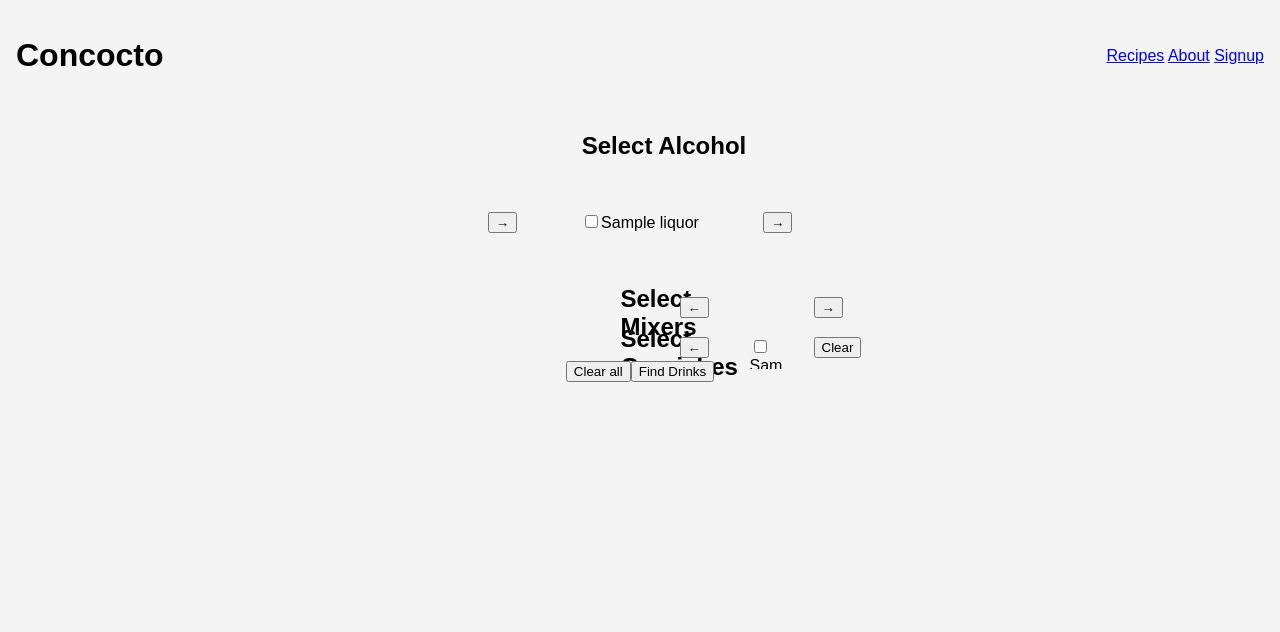
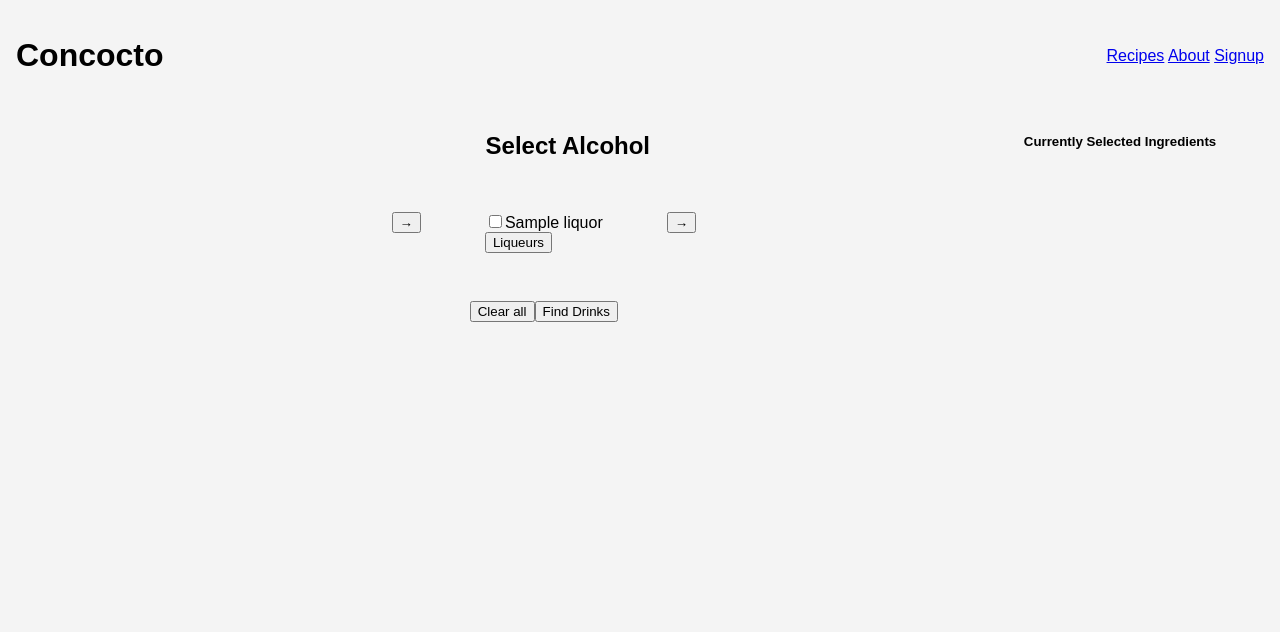
Before and after one commit to ethankellerhals/recipe-scraper, a Flask app: template templates/index.html in a window 1280 px wide. Shown: the top 632 px of the page. Run offline with Flask 3, Linux system fonts and the light colour scheme; the template is opened without the code that fills it: most values are stand-ins (such as "Sample title", 1, 10 or a date in 2020).

Commit message:
messed it up

```diff
--- a/static/styles.css
+++ b/static/styles.css
@@ -90,7 +90,9 @@ label {
 	overflow-y: auto;
 }
 .ingredients-checkboxes {
-	max-height: 600px;
+
+
+	max-height: 400px;
 	overflow-y: auto;
 }
 /* .buttons-container {
@@ -102,6 +104,10 @@ label {
 .main-buttons {
 	display: flex;
 	margin-top: 1em;
+}
+#currently-selected-ingredients-container {
+	top: 0;
+	display: flex;
 }
 
 /* .form-group {
--- a/templates/index.html
+++ b/templates/index.html
@@ -55,7 +55,11 @@
                     <div class="column checkboxes">
                         <div class="ingredients-checkboxes">
                             {% for liquor in liquors %}
-                                <label><input type="checkbox" name="liquors" value="{{ liquor }}">{{ liquor }}</label><br>
+                                <label><input type="checkbox" name="liquors" onchange="updateSelections('liquors', this)" value="{{ liquor }}">{{ liquor }}</label><br>
+                            {% endfor %}
+                            <button onclick="displayIngredients()">Liqueurs</button>
+                            {% for liqueur in liqueurs %}
+                                <label style="display: none;"><input type="checkbox" name="liqueurs" onchange="updateSelections('liqueurs', this)" value="{{ liqueur }}">{{ liqueur }}</label>
                             {% endfor %}
                         </div>
                     </div>
@@ -65,16 +69,16 @@
                     </div>
                 </div>
             </div>
-            <div class="form-group mixers">
+            <div class="form-group mixers" style="display: none;">
                 <h2 class="sub-heading">Select Mixers</h2>
                 <div class="grid-container">
                     <div class="column btns">
-                        <button class="button button-primary" type="button" onclick="showAlcohols()">&#8592;</button>
+                        <button class="button button-primary" type="button"  onclick="showAlcohols()">&#8592;</button>
                     </div>
                     <div class="column checkboxes">
                         <div class="ingredients-checkboxes">
                             {% for mixer in mixers %}
-                                <label><input type="checkbox" name="mixers" value="{{ mixer }}">{{ mixer }}</label><br>
+                                <label><input type="checkbox" name="mixers" onchange="updateSelections('mixers', this)" value="{{ mixer }}">{{ mixer }}</label><br>
                             {% endfor %}
                         </div>
                     </div>
@@ -98,7 +102,7 @@
                     <button class="button button-primary next" type="button" onclick="showGarnishes()">&#8594;</button>
                 </div> -->
             </div>
-            <div class="form-group garnishes">
+            <div class="form-group garnishes" style="display: none;">
                 <h2 class="sub-heading">Select Garnishes</h2>
                 <div class="grid-container">
                     <div class="column btns">
@@ -107,7 +111,7 @@
                     <div class="column checkboxes">
                         <div class="ingredients-checkbox">
                             {% for garnish in garnishes %}
-                                <label><input type="checkbox" name="garnishes" value="{{ garnish }}">{{ garnish }}</label><br>
+                                <label><input type="checkbox" name="garnishes" onchange="updateSelections('garnishes', this)" value="{{ garnish }}">{{ garnish }}</label><br>
                             {% endfor %}
                         </div>
                     </div>
@@ -121,15 +125,81 @@
                 <button class="button button-primary" type="submit">Find Drinks</button>
             </div>
         </form>
+        <div class="currently-selected-ingredients-container">
+            <h5>Currently Selected Ingredients</h5>
+            <div id="currently-selected-ingredients"></div>
+        </div>
     </div>
     <footer>
         <p>Have a suggestion? Please send us an email <a href="#">here</a>.</p>
     </footer>
     <script>
+
+        var selectedIngredients = [];
+        function updateSelections(category, checkbox) {
+            var isChecked = checkbox.checked;
+            var value = checkbox.value;
+
+            if (isChecked) {
+                selectedIngredients.push(value);
+            } else {
+                var index = selectedIngredients.indexOf(value);
+                if (index !== -1) {
+                    selectedIngredients.splice(index, 1);
+                }
+            }
+            displaySelectedIngredients();
+        }
+        function displaySelectedIngredients() {
+            var selectedIngredientsContainer = document.getElementById('currently-selected-ingredients');
+            selectedIngredientsContainer.innerHTML = '';
+
+            selectedIngredients.forEach(function(ingredient) {
+                var deleteButton = document.createElement('button');
+                deleteButton.innerText = 'X';
+                deleteButton.className = 'delete-button';
+                deleteButton.onclick = function() {
+                    removeSelectedIngredient(ingredient);
+                };
+
+                var ingredientItem = document.createElement('div');
+                ingredientItem.className = 'ingredient-item';
+                ingredientItem.innerText = ingredient;
+                ingredientItem.appendChild(deleteButton);
+
+                selectedIngredientsContainer.appendChild(ingredientItem);
+            });
+        }
+
+        function removeSelectedIngredient(ingredient) {
+            var index = selectedIngredients.indexOf(ingredient);
+            if (index !== -1) {
+                selectedIngredients.splice(index, 1);
+                displaySelectedIngredients();
+            }
+        }
+
+        // Function to clear all selections
+        function clearAllSelections() {
+            selectedIngredients = [];
+            displaySelectedIngredients();
+        }
+        // function updateSelectedIngredients(category, checkbox) {
+        //     var selectedIngredients = document.getElementById('currently-selected-ingredients');
+        //     var selectedCheckboxes = document.querySelectorAll('input[name="' + category + '"]:checked');
+        //     var selectedIngredientsList = "";
+        //     selectedCheckboxes.forEach(checkbox => {
+        //         selectedIngredientsList += checkbox.value + "<br>";
+        //     });
+        //     selectedIngredients.innerHTML = selectedIngredientsList;
+        // }
         function showAlcohols() {
             document.querySelector('.mixers').style.display = 'none';
             document.querySelector('.garnishes').style.display = 'none';
             document.querySelector('.alcohol').style.display = 'inline';
+        }
+        function showLiqueurs() {
+            document.querySelector('.liqueur').style.display = 'inline';
         }
         function showMixers() {
             document.querySelector('.alcohol').style.display = 'none';
```
